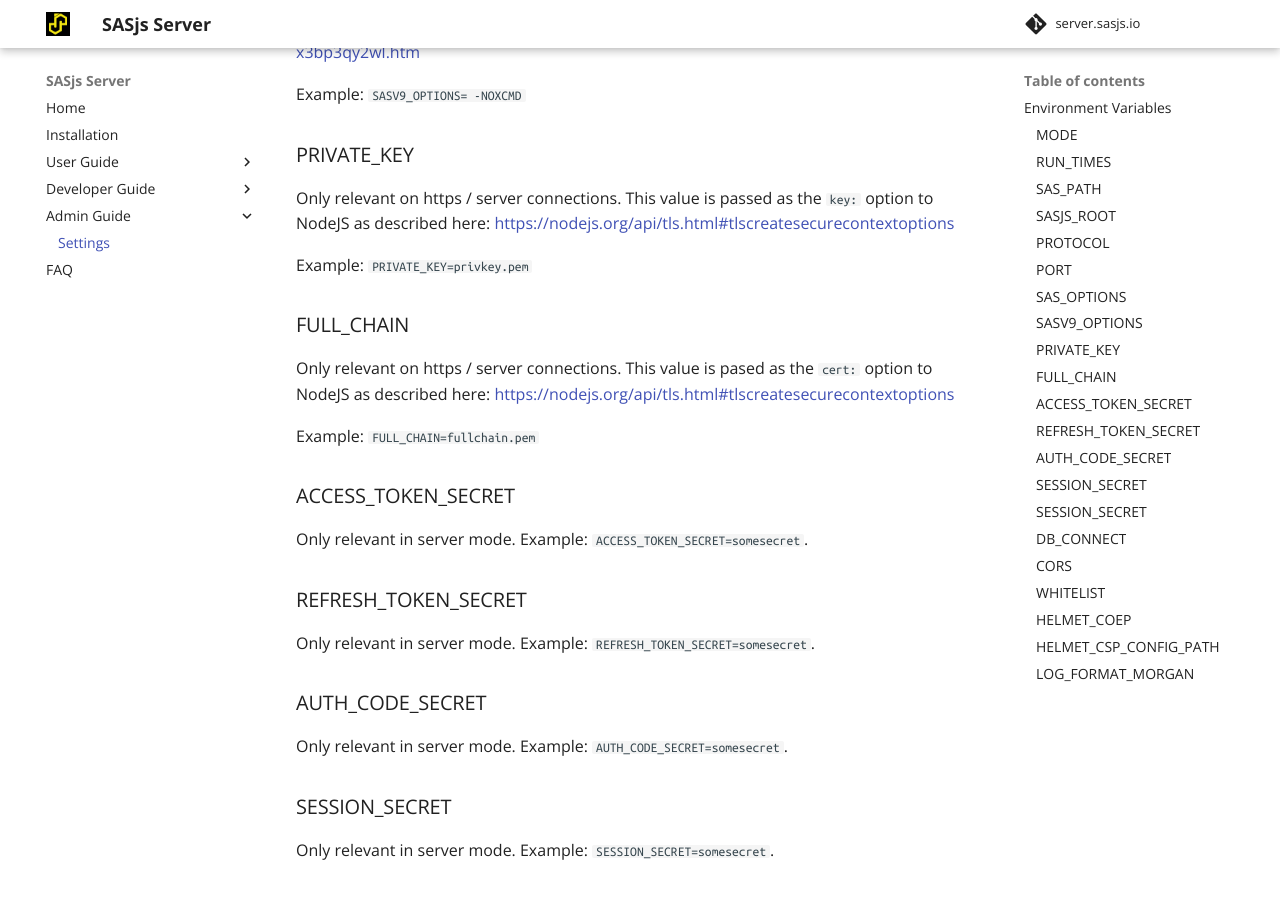
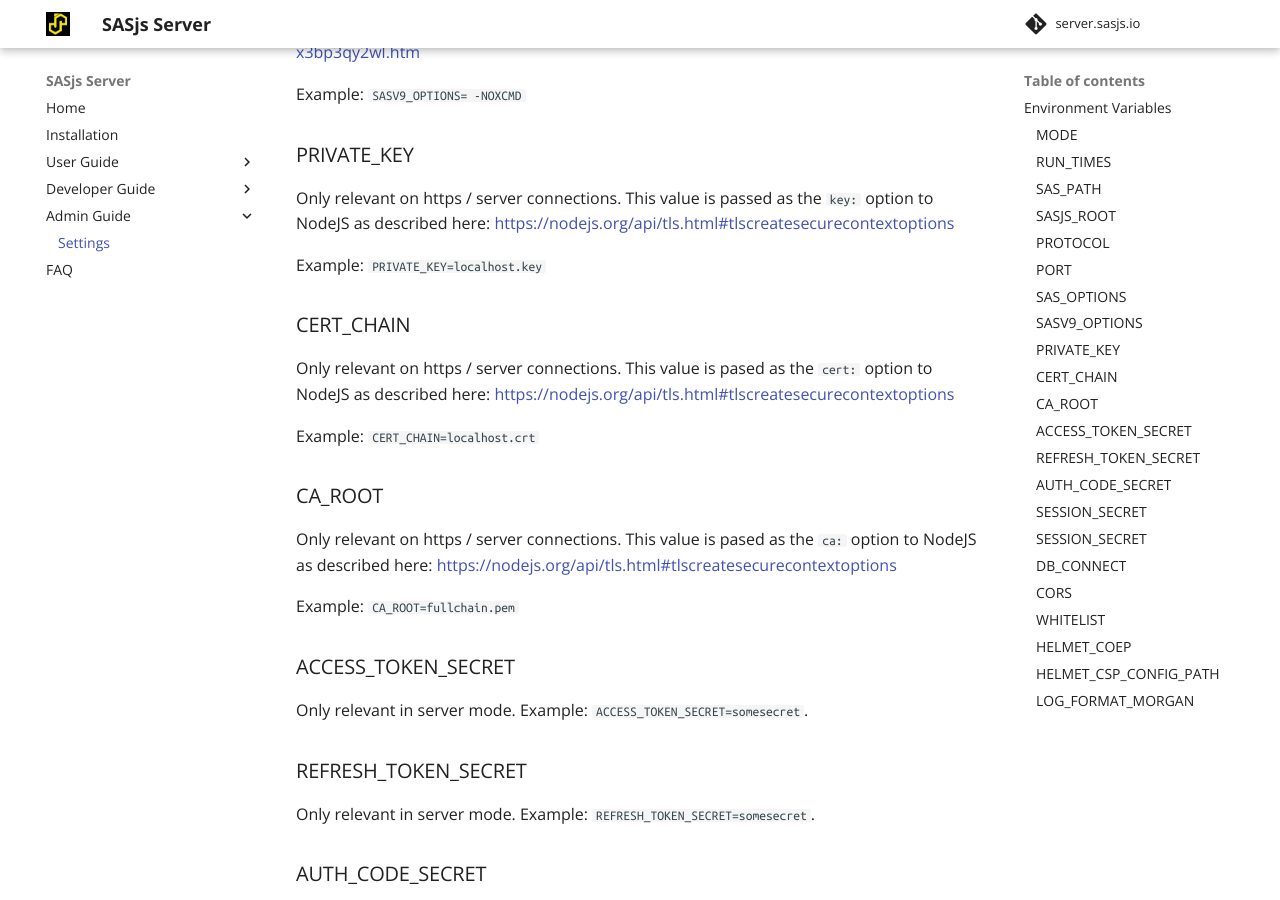
Before and after one commit to sasjs/server.sasjs.io, an MkDocs documentation site: the page built from docs/settings.md, in a window 1280 px wide and 900 px high, scrolled down 2182 px. Built offline with MkDocs 1.6.1 and Material for MkDocs 9.7.7, drawn with Linux system fonts in a browser that asks for light colours.

Commit message:
Update settings.md

```diff
--- a/docs/settings.md
+++ b/docs/settings.md
@@ -84,12 +84,18 @@
 ### PRIVATE_KEY
 Only relevant on https / server connections.  This value is passed as the `key:` option to NodeJS as described here:  [https://nodejs.org/api/tls.html#tlscreatesecurecontextoptions](https://nodejs.org/api/tls.html#tlscreatesecurecontextoptions)
 
-Example: `PRIVATE_KEY=privkey.pem`
+Example: `PRIVATE_KEY=localhost.key`
 
-### FULL_CHAIN
+### CERT_CHAIN
 Only relevant on https / server connections.  This value is pased as the `cert:` option to NodeJS as described here: [https://nodejs.org/api/tls.html#tlscreatesecurecontextoptions](https://nodejs.org/api/tls.html#tlscreatesecurecontextoptions)
 
-Example: `FULL_CHAIN=fullchain.pem`
+Example: `CERT_CHAIN=localhost.crt`
+
+### CA_ROOT
+
+Only relevant on https / server connections.  This value is pased as the `ca:` option to NodeJS as described here: [https://nodejs.org/api/tls.html#tlscreatesecurecontextoptions](https://nodejs.org/api/tls.html#tlscreatesecurecontextoptions)
+
+Example: `CA_ROOT=fullchain.pem`
 
 ### ACCESS_TOKEN_SECRET
 Only relevant in server mode.  Example: `ACCESS_TOKEN_SECRET=somesecret`.
```
